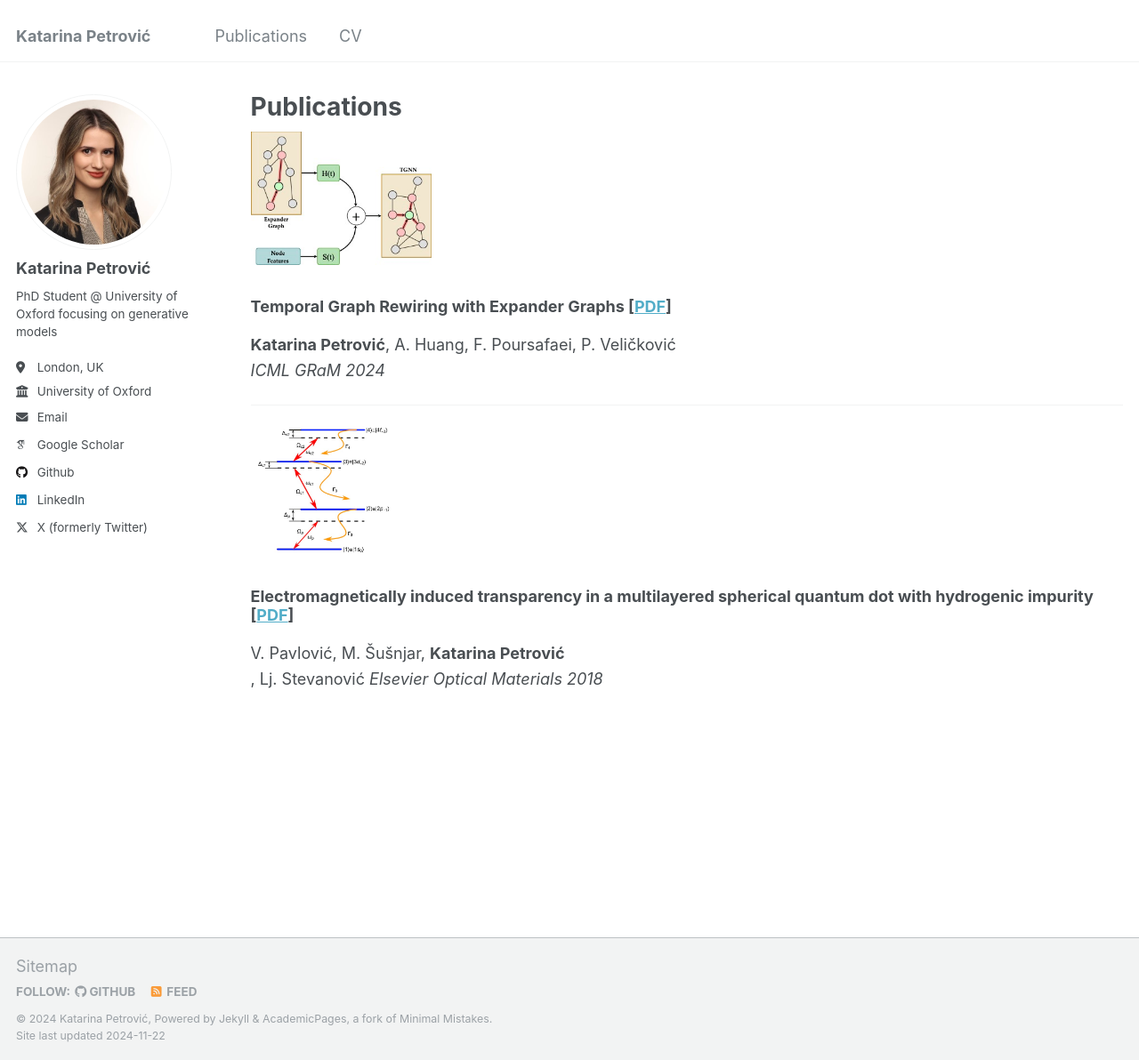
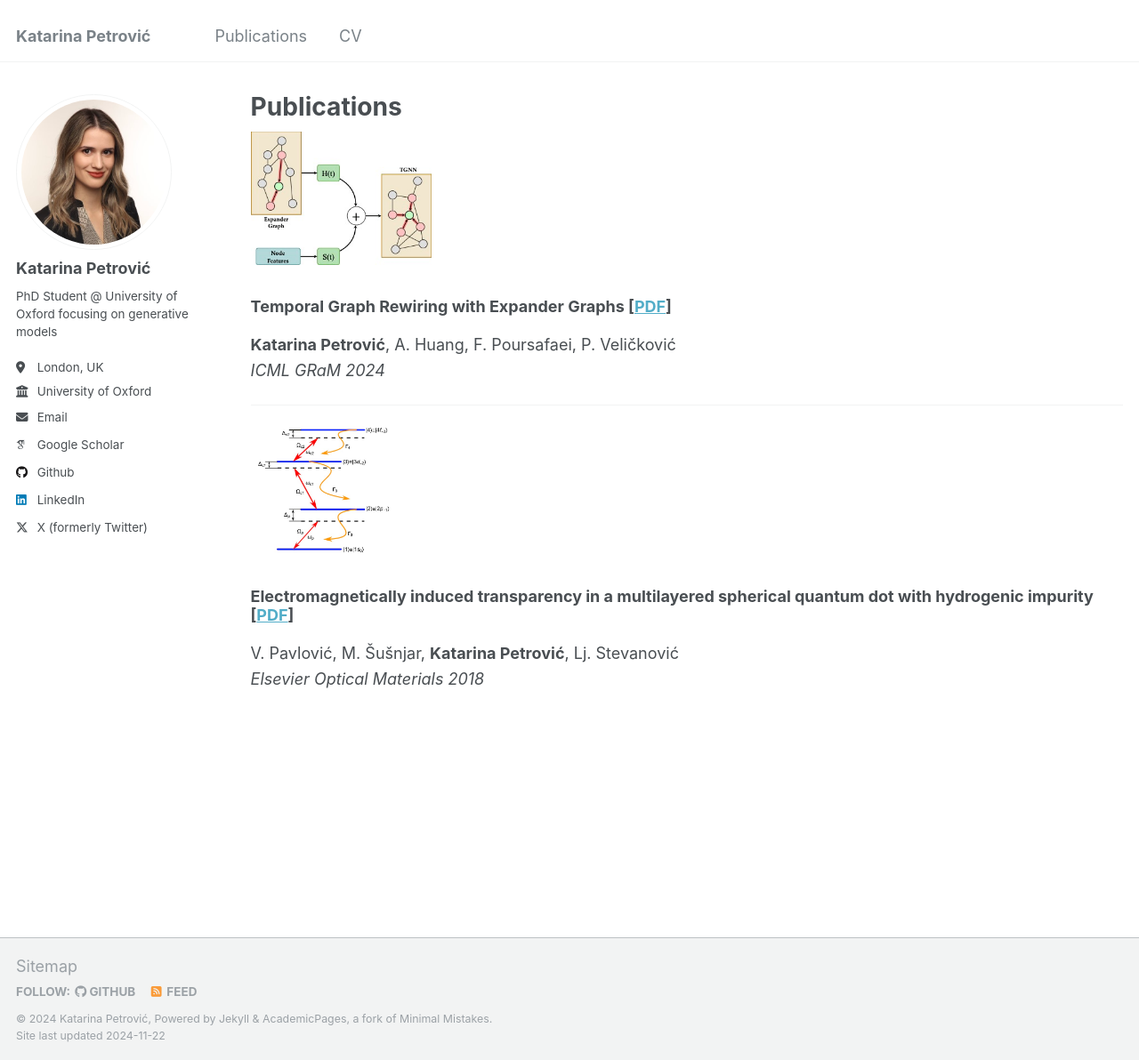
Before and after one commit to kpetrovicc/kpetrovicc.github.io, a Jekyll site: the page built from _pages/publications.html, in a window 1280 px wide and 1192 px high. Shown: the whole window at 89% size. Built offline with Jekyll 4.4.1, drawn with Linux system fonts in a browser that asks for light colours; some web fonts are replaced.

Commit message:
Update publications.html

```diff
--- a/_pages/publications.html
+++ b/_pages/publications.html
@@ -7,11 +7,11 @@ author_profile: true
 
 <div class="container">
   <!-- First Publication -->
-  <div class="row mb-4">
-    <div class="col-md-3">
+  <div class="d-flex mb-4">
+    <div style="flex: 0 0 150px; margin-right: 20px;">
       <img src="/images/TGR.jpg" alt="Temporal Graph Rewiring with Expander Graphs" class="img-fluid" style="max-height: 150px; object-fit: contain; display: block;">
     </div>
-    <div class="col-md-9">
+    <div>
       <h3 class="mt-0">
         <strong>Temporal Graph Rewiring with Expander Graphs</strong>
         <span>[<a href="https://arxiv.org/abs/2406.02362" target="_blank">PDF</a>]</span>
@@ -26,17 +26,17 @@ author_profile: true
   <hr>
 
   <!-- Second Publication -->
-  <div class="row mb-4">
-    <div class="col-md-3">
+  <div class="d-flex mb-4">
+    <div style="flex: 0 0 150px; margin-right: 20px;">
       <img src="/images/EIT.jpg" alt="Electromagnetically induced transparency in a multilayered spherical quantum dot with hydrogenic impurity" class="img-fluid" style="max-height: 150px; object-fit: contain; display: block;">
     </div>
-    <div class="col-md-9">
+    <div>
       <h3 class="mt-0">
         <strong>Electromagnetically induced transparency in a multilayered spherical quantum dot with hydrogenic impurity</strong>
         <span>[<a href="https://www.sciencedirect.com/science/article/pii/S0925346718300430" target="_blank">PDF</a>]</span>
       </h3>
       <p style="line-height:1.6; font-size: 18px;">
-        V. Pavlović, M. Šušnjar, <strong>Katarina Petrović</strong><br>, Lj. Stevanović
+        V. Pavlović, M. Šušnjar, <strong>Katarina Petrović</strong>, Lj. Stevanović<br>
         <em>Elsevier Optical Materials 2018</em>
       </p>
     </div>
```
